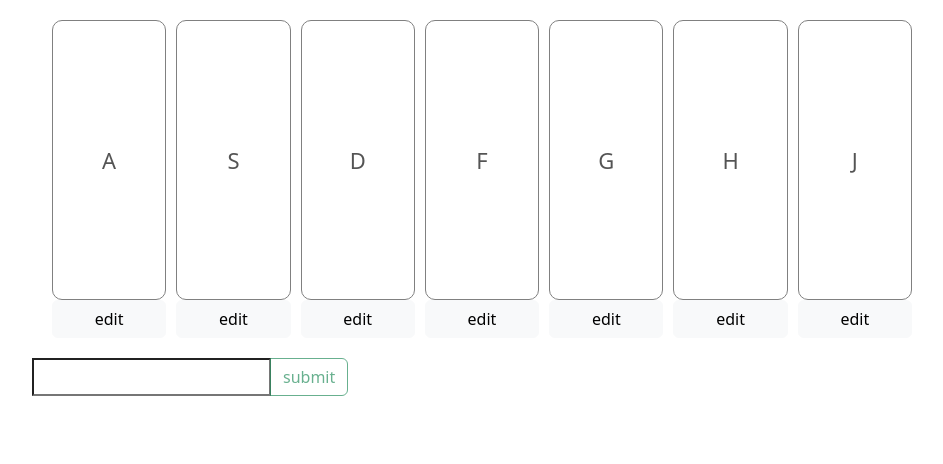
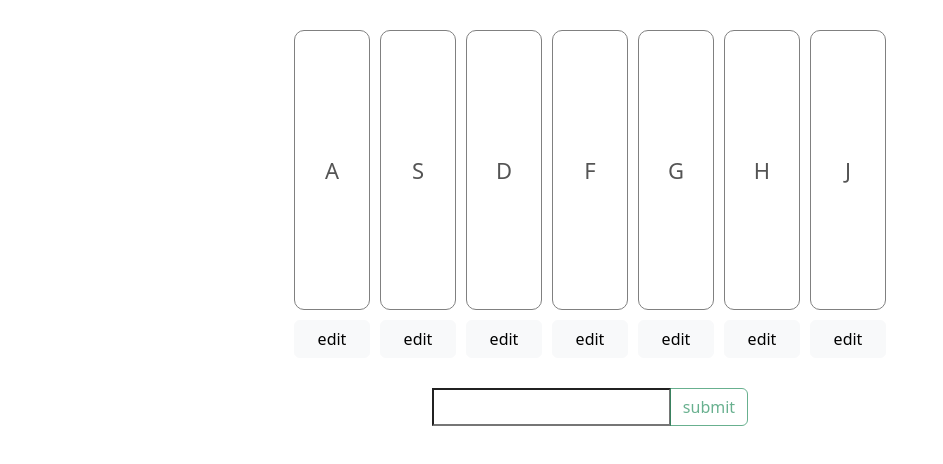
Before and after one commit to AntonovkaE/virtual-music-kit, a website: page index.html in a window 1280 px wide. Shown: the whole page, without its empty margins (50-993 px from the left). Drawn offline with nearby package versions, Linux system fonts and the light colour scheme.

Commit message:
feat: add styles

```diff
--- a/src/layout.js
+++ b/src/layout.js
@@ -53,7 +53,6 @@ function playNotePromise(note, delay = 300) {
     }, delay);
   });
 }
-
 
 const keysArr = [];
 for (let note in notes) {
@@ -220,5 +219,5 @@ document.addEventListener('keyup', (e) => {
   }
 });
 
-//The visual element switches to its active state, which lasts as long as the user keeps pressing the key or mouse.
+
 //Only one key can be processed at a time. If the user attempts to press multiple keys simultaneously, the application should process only the first key press detected to prevent multiple inputs from being registered at the same moment.
--- a/style.css
+++ b/style.css
@@ -1,10 +1,13 @@
 .keyboard {
-		display: grid;
-		grid-template-columns: repeat(7, minmax(70px, 1fr));
+		display: flex;
+	 flex-direction: row;
+		justify-content: center;
+		flex-wrap: wrap;
 		gap: 10px;
-		width: min(90vw, 900px);
-		padding: 20px;
+		padding: 10px;
+		margin: 20px auto;
 }
+
 
 .key {
 		border: 1px solid grey;
@@ -23,7 +26,7 @@
 		justify-content: center;
 		align-items: center;
 		text-align: center;
-
+		margin-bottom: 10px;
 }
 
 .input {
@@ -66,7 +69,21 @@
 }
 
 .key-wrapper {
+		width: 10%;
+		min-width: 40px;
+		max-width: 100px;
 		display: flex;
 		flex-direction: column;
 		justify-content: center;
 }
+
+.container {
+		display: flex;
+		flex-direction: column;
+		align-items: center;
+		justify-content: center;
+}
+
+.input-group {
+		justify-content: center;
+}
```
